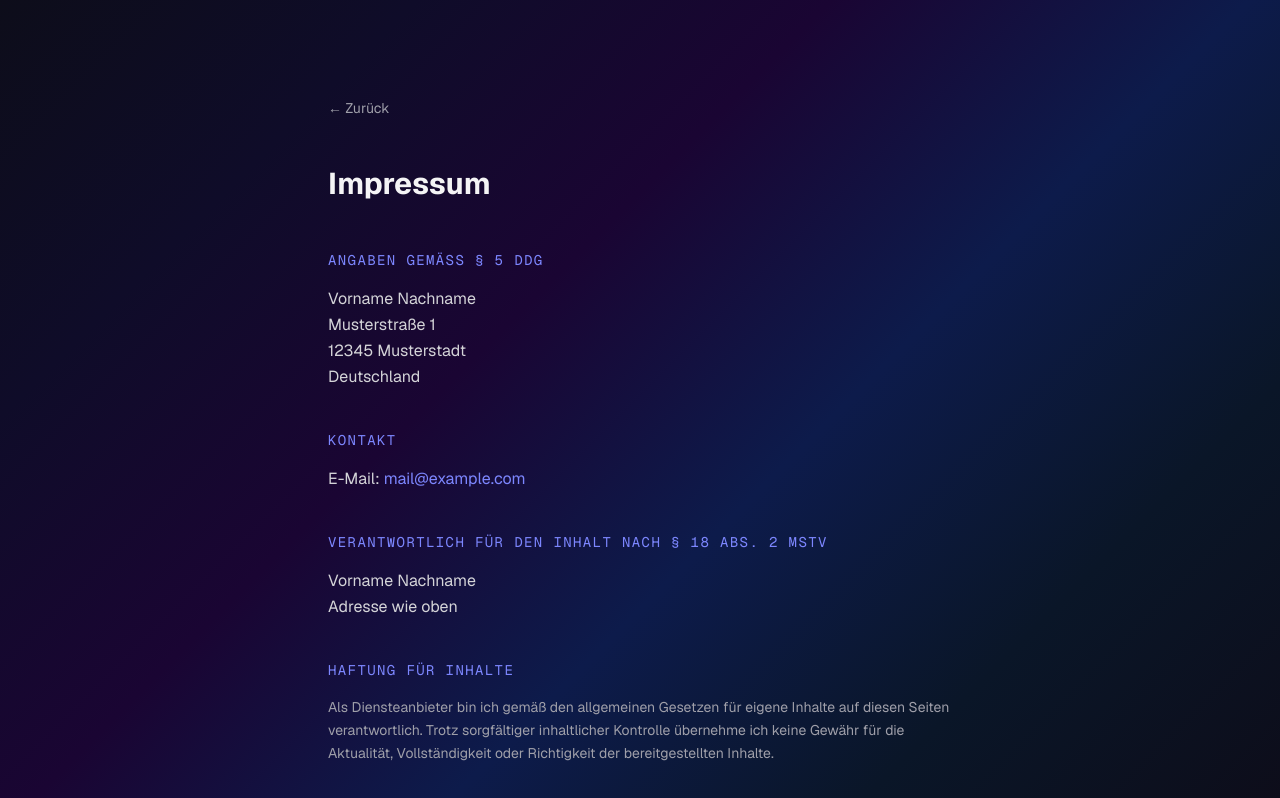
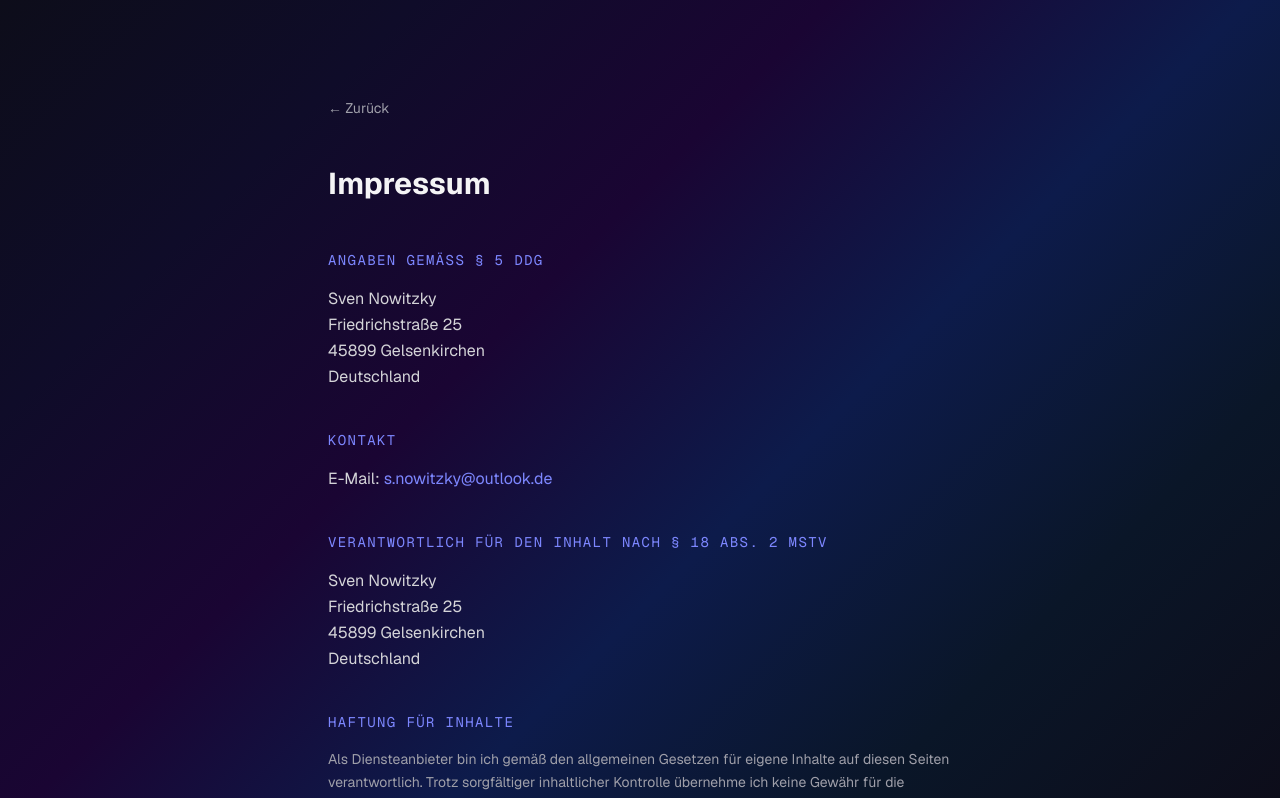
Before and after one commit to ch4oSj0k3r/sn-folio, a Next.js app: page /impressum in a window 1280 px wide. Shown: the top 798 px of the page. Built offline with nearby package versions, Linux system fonts and the light colour scheme.

Commit message:
feat: fill legal pages with real contact data and anchor back link to footer

```diff
--- a/src/app/datenschutz/page.tsx
+++ b/src/app/datenschutz/page.tsx
@@ -11,7 +11,7 @@ export default function DatenschutzPage() {
         <>
             <main className="max-w-2xl mx-auto px-6 py-24">
                 <Link
-                    href="/"
+                    href="/#footer"
                     className="inline-flex items-center gap-1 text-sm text-zinc-400 hover:text-indigo-400 transition-colors mb-12"
                 >
                     ← Zurück
@@ -24,19 +24,20 @@ export default function DatenschutzPage() {
                         1. Verantwortlicher
                     </h2>
                     <p className="text-zinc-300 leading-relaxed">
-                        Vorname Nachname
+                        Sven Nowitzky
                         <br />
-                        Musterstraße 1<br />
-                        12345 Musterstadt
+                        Friedrichstraße 25
+                        <br />
+                        45899 Gelsenkirchen
                         <br />
                         Deutschland
                         <br />
                         E-Mail:{' '}
                         <a
-                            href="mailto:mail@example.com"
+                            href="mailto:s.nowitzky@outlook.de"
                             className="text-indigo-400 hover:text-indigo-300 transition-colors"
                         >
-                            mail@example.com
+                            s.nowitzky@outlook.de
                         </a>
                     </p>
                 </section>
--- a/src/app/impressum/page.tsx
+++ b/src/app/impressum/page.tsx
@@ -11,7 +11,7 @@ export default function ImpressumPage() {
         <>
             <main className="max-w-2xl mx-auto px-6 py-24">
                 <Link
-                    href="/"
+                    href="/#footer"
                     className="inline-flex items-center gap-1 text-sm text-zinc-400 hover:text-indigo-400 transition-colors mb-12"
                 >
                     ← Zurück
@@ -24,10 +24,11 @@ export default function ImpressumPage() {
                         Angaben gemäß § 5 DDG
                     </h2>
                     <p className="text-zinc-300 leading-relaxed">
-                        Vorname Nachname
+                        Sven Nowitzky
                         <br />
-                        Musterstraße 1<br />
-                        12345 Musterstadt
+                        Friedrichstraße 25
+                        <br />
+                        45899 Gelsenkirchen
                         <br />
                         Deutschland
                     </p>
@@ -40,10 +41,10 @@ export default function ImpressumPage() {
                     <p className="text-zinc-300 leading-relaxed">
                         E-Mail:{' '}
                         <a
-                            href="mailto:mail@example.com"
+                            href="mailto:s.nowitzky@outlook.de"
                             className="text-indigo-400 hover:text-indigo-300 transition-colors"
                         >
-                            mail@example.com
+                            s.nowitzky@outlook.de
                         </a>
                     </p>
                 </section>
@@ -53,9 +54,13 @@ export default function ImpressumPage() {
                         Verantwortlich für den Inhalt nach § 18 Abs. 2 MStV
                     </h2>
                     <p className="text-zinc-300 leading-relaxed">
-                        Vorname Nachname
+                        Sven Nowitzky
                         <br />
-                        Adresse wie oben
+                        Friedrichstraße 25
+                        <br />
+                        45899 Gelsenkirchen
+                        <br />
+                        Deutschland
                     </p>
                 </section>
 
--- a/src/components/sections/Footer.tsx
+++ b/src/components/sections/Footer.tsx
@@ -33,7 +33,7 @@ export default function Footer() {
     ];
 
     return (
-        <footer className="py-10 px-6 border-t border-zinc-800 mt-12">
+        <footer id="footer" className="py-10 px-6 border-t border-zinc-800 mt-12">
             <div className="max-w-5xl mx-auto flex flex-col sm:flex-row items-center justify-between gap-4">
                 <p className="text-zinc-500 text-sm">© {new Date().getFullYear()} Sven Nowitzky</p>
                 <div className="flex items-center gap-6">
```
